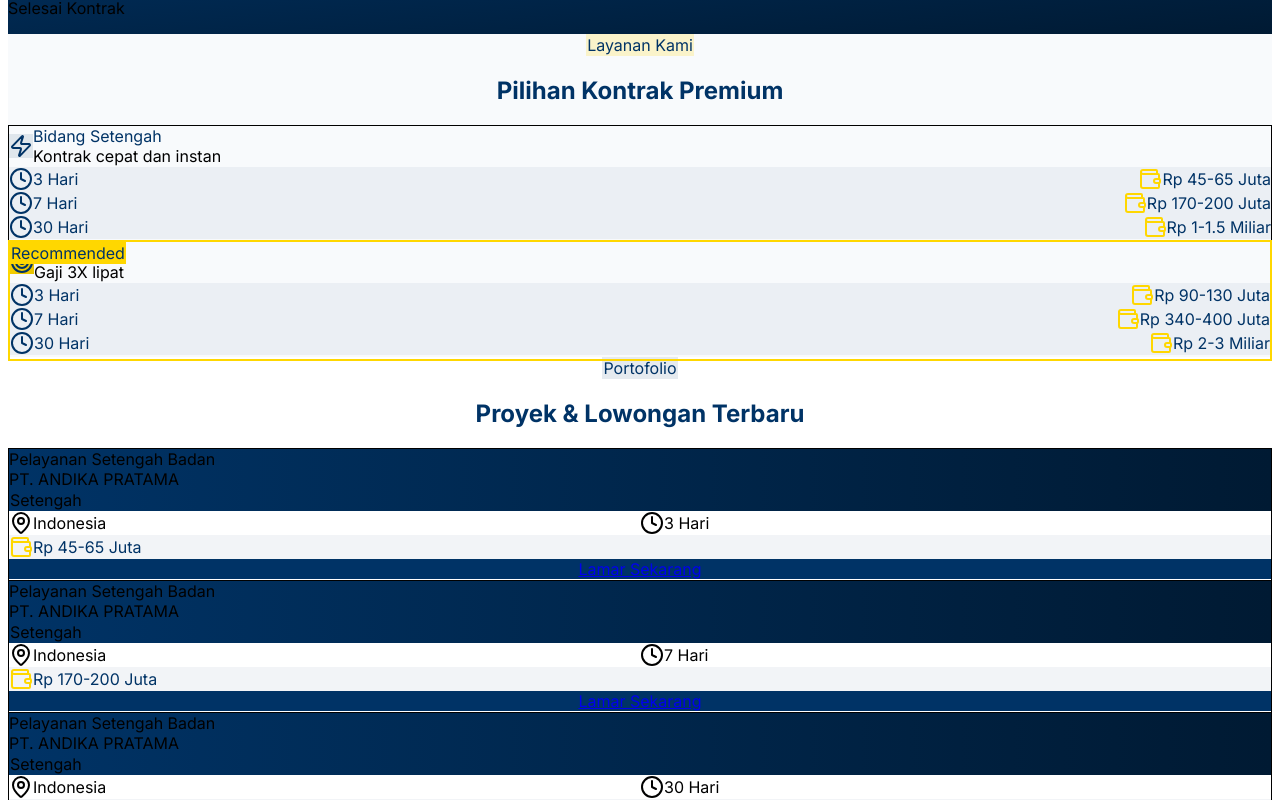
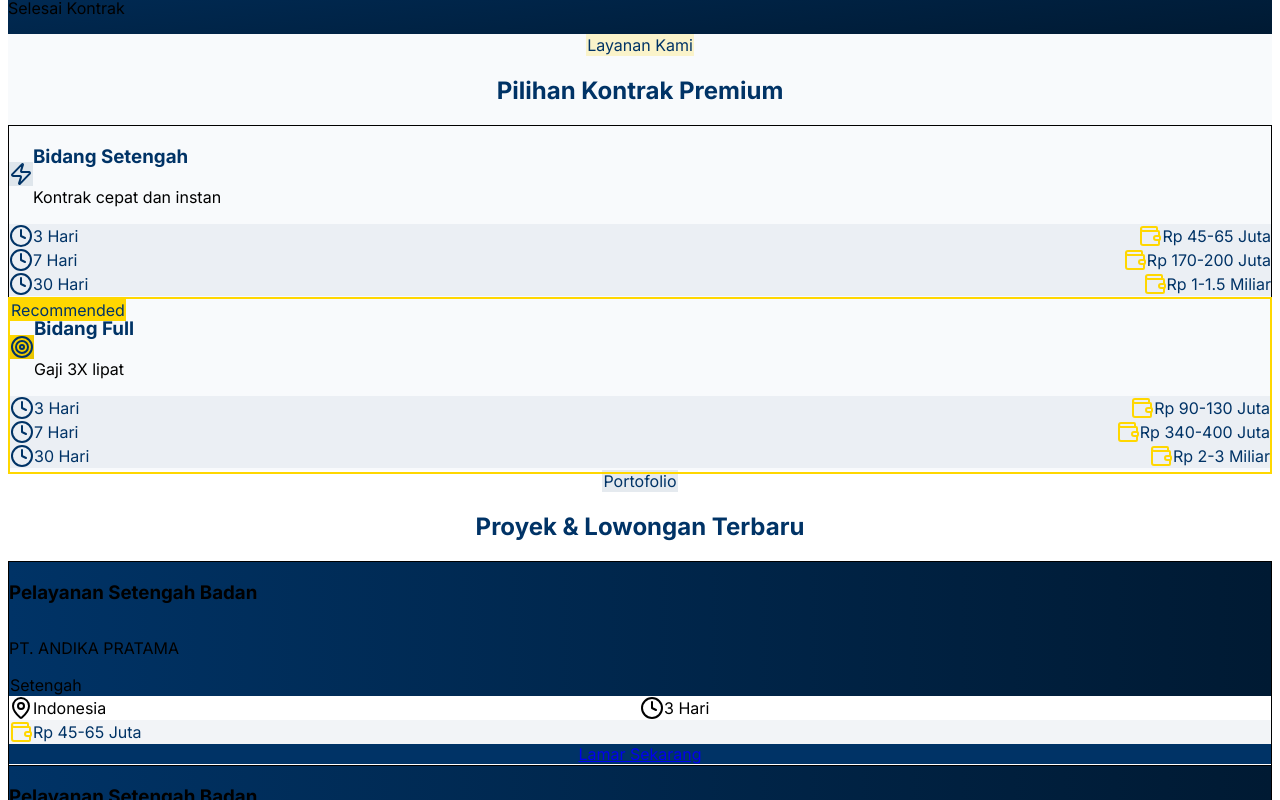
Before and after one commit to Andikapratama20/pt-andika-pratama, a Next.js app: page / in a window 1280 px wide. Shown: the part 1280-2080 px from the top of the page. Built offline with nearby package versions, Linux system fonts and the light colour scheme.

Commit message:
card.tsx

```diff
--- /dev/null
+++ b/src/components/ui/card.tsx
@@ -0,0 +1,63 @@
+import * as React from "react"
+import { cn } from "@/lib/utils"
+
+const Card = React.forwardRef<
+  HTMLDivElement,
+  React.HTMLAttributes<HTMLDivElement>
+>(({ className, ...props }, ref) => (
+  <div
+    ref={ref}
+    className={cn(
+      "rounded-xl border bg-card text-card-foreground shadow",
+      className
+    )}
+    {...props}
+  />
+))
+Card.displayName = "Card"
+
+const CardHeader = React.forwardRef<
+  HTMLDivElement,
+  React.HTMLAttributes<HTMLDivElement>
+>(({ className, ...props }, ref) => (
+  <div
+    ref={ref}
+    className={cn("flex flex-col space-y-1.5 p-6", className)}
+    {...props}
+  />
+))
+CardHeader.displayName = "CardHeader"
+
+const CardTitle = React.forwardRef<
+  HTMLParagraphElement,
+  React.HTMLAttributes<HTMLHeadingElement>
+>(({ className, ...props }, ref) => (
+  <h3
+    ref={ref}
+    className={cn("font-semibold leading-none tracking-tight", className)}
+    {...props}
+  />
+))
+CardTitle.displayName = "CardTitle"
+
+const CardDescription = React.forwardRef<
+  HTMLParagraphElement,
+  React.HTMLAttributes<HTMLParagraphElement>
+>(({ className, ...props }, ref) => (
+  <p
+    ref={ref}
+    className={cn("text-sm text-muted-foreground", className)}
+    {...props}
+  />
+))
+CardDescription.displayName = "CardDescription"
+
+const CardContent = React.forwardRef<
+  HTMLDivElement,
+  React.HTMLAttributes<HTMLDivElement>
+>(({ className, ...props }, ref) => (
+  <div ref={ref} className={cn("p-6 pt-0", className)} {...props} />
+))
+CardContent.displayName = "CardContent"
+
+export { Card, CardHeader, CardTitle, CardDescription, CardContent }
```
